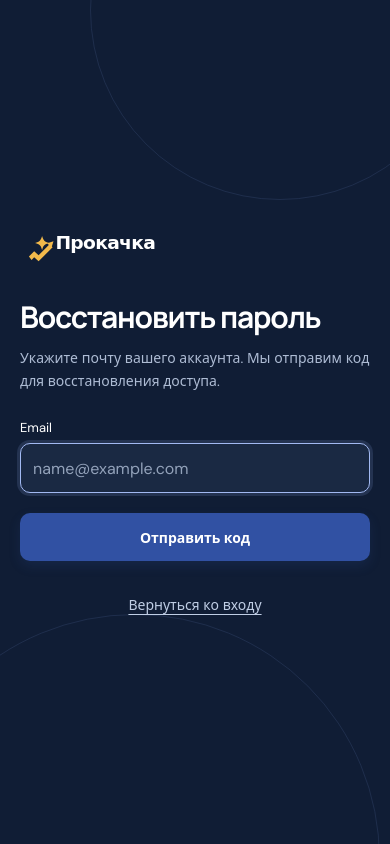
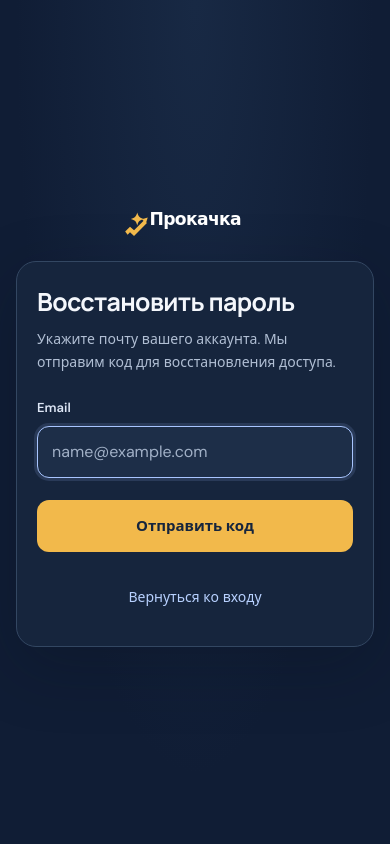
Before and after one commit to mergentlegen/prokachka, a Next.js app: page / in a window 390 px wide. Both pictures are taken after a click on the button "Забыли пароль?". Built offline with nearby package versions, Linux system fonts and the light colour scheme; no server answers.

Commit message:
fixed registration

```diff
--- a/frontend/features/auth/AuthField.tsx
+++ b/frontend/features/auth/AuthField.tsx
@@ -1,17 +1,18 @@
 "use client";
 
 import { useState } from "react";
+import type { ReactNode } from "react";
 import styles from "./AuthScreen.module.css";
 
-export function AuthField({ name, label, value, type, autoComplete, placeholder, error, credentialError = false, onChange, onBlur }: {
+export function AuthField({ name, label, value, type, autoComplete, placeholder, error, credentialError = false, action, onChange, onBlur }: {
   name: string; label: string; value: string; type: string; autoComplete: string; placeholder: string;
-  error?: string; credentialError?: boolean; onChange: (value: string) => void; onBlur?: () => void;
+  error?: string; credentialError?: boolean; action?: ReactNode; onChange: (value: string) => void; onBlur?: () => void;
 }) {
   const [revealed, setRevealed] = useState(false);
   const invalid = Boolean(error) || credentialError;
   const id = `auth-${name}`;
   return <div className={styles.field}>
-    <label htmlFor={id}>{label}</label>
+    <div className={styles.fieldHeading}><label htmlFor={id}>{label}</label>{action}</div>
     <div className={`${styles.input} ${invalid ? styles.invalid : ""}`}>
       <input id={id} name={name} type={type === "password" && revealed ? "text" : type} value={value} required autoComplete={autoComplete}
         autoCapitalize={type === "email" ? "none" : undefined} spellCheck={type === "email" ? false : undefined}
--- /dev/null
+++ b/frontend/features/auth/AuthLayout.tsx
@@ -0,0 +1,14 @@
+import Image from "next/image";
+import type { ReactNode } from "react";
+import styles from "./AuthScreen.module.css";
+
+export function AuthLayout({ children }: { children: ReactNode }) {
+  return <main className={styles.screen}>
+    <div className={styles.panel}>
+      <div className={styles.brand}>
+        <Image src="/brand/logo-light.svg" alt="Прокачка" width={180} height={60} unoptimized />
+      </div>
+      <div className={styles.card}>{children}</div>
+    </div>
+  </main>;
+}
--- a/frontend/features/auth/AuthScreen.module.css
+++ b/frontend/features/auth/AuthScreen.module.css
@@ -1,46 +1,126 @@
-.screen.screen { padding:32px 20px; justify-content:flex-start; }
-.screen .panel { width:min(440px,100%); margin:auto; padding:16px 0; }
-.screen .brand { margin-bottom:28px; }
-.heading { margin:0 0 12px; color:white; font-size:30px; line-height:1.2; }
-.intro { margin:0 0 26px; max-width:42ch; color:#aebcd4; font-size:14px; line-height:1.65; }
-.registerPrompt { display:flex; align-items:center; flex-wrap:wrap; gap:0 6px; margin:-8px 0; color:#aebcd4; font-size:13px; line-height:1.5; }
-.registerPrompt button { min-height:44px; padding:8px 0; border:0; border-radius:4px; background:transparent; color:#f1c977; font:inherit; font-weight:700; text-decoration:underline; text-underline-offset:4px; }
-.registerPrompt button:hover { color:#ffe0a2; }
-.registerPrompt button:focus-visible { outline:2px solid #f1c977; outline-offset:4px; }
-.forgotAction { justify-self:end; min-height:44px; margin:-12px 0; padding:8px 0; border:0; border-radius:4px; background:transparent; color:#f1c977; font:inherit; font-size:13px; text-decoration:underline; text-underline-offset:4px; }
-.forgotAction:hover { color:#ffe0a2; }
-.forgotAction:focus-visible { outline:2px solid #f1c977; outline-offset:4px; }
-.forgotAction:disabled { opacity:.6; }
-.screen .form { display:grid; gap:20px; margin:0; }
-.fields { display:grid; min-width:0; gap:18px; border:0; padding:0; margin:0; }
-.names { display:grid; grid-template-columns:repeat(2,minmax(0,1fr)); gap:14px; }
-.field { display:grid; gap:7px; min-width:0; }
-.screen .field label { margin:0; font-size:13px; }
-.input { display:flex; align-items:center; min-width:0; min-height:48px; border:1px solid #40516e; border-radius:10px; background:#1a2943; transition:border-color .15s,box-shadow .15s; }
-.input:focus-within { border-color:#a2b9f2; box-shadow:0 0 0 3px #91abef26; }
-.input.invalid { border-color:#ed929c; background:#3b2536; }
-.input.invalid:focus-within { box-shadow:0 0 0 3px #ed929c26; }
-.input input { min-width:0; width:100%; height:48px; padding:12px; border:0; outline:0; border-radius:inherit; background:transparent; color:white; font:inherit; font-size:16px; }
-.input input::placeholder { color:#93a2ba; }
-.input input:disabled { opacity:.65; }
-.reveal { flex:0 0 44px; width:44px; height:44px; padding:12px; border:0; border-radius:8px; background:transparent; color:#b9c9e6; }
-.reveal svg { display:block; width:20px; height:20px; }
-.fieldError { margin:0; color:#ffb5bb; font-size:12px; line-height:1.5; }
-.notice { display:flex; align-items:flex-start; gap:12px; padding:14px; border:1px solid #a654635e; border-radius:12px; background:#562b394d; color:#ffe1e5; }
-.notice > span { display:grid; place-items:center; flex:0 0 24px; height:24px; border-radius:50%; background:#d8778926; color:#ffb5bb; font-weight:800; }
-.notice strong { display:block; font-size:13px; line-height:1.5; }
-.notice p { margin:4px 0 0; font-size:13px; line-height:1.5; }
-.screen .submit { width:100%; min-height:48px; margin:0; padding:12px 18px; border-radius:10px; font-size:14px; justify-content:center; }
-.screen .tabs { margin:0; }
-.screen .tabs button { min-height:44px; font-size:13px; }
-.mailIcon { display:grid; place-items:center; width:56px; height:56px; margin-bottom:24px; border:1px solid #40516e; border-radius:16px; background:#1a2943; color:#f1c977; font-size:30px; }
-.emailAddress { color:#e7efff; overflow-wrap:anywhere; }
-.screen input.codeInput { text-align:center; font-size:26px; font-variant-numeric:tabular-nums; letter-spacing:.35em; padding-left:calc(12px + .35em); min-height:56px; }
-.codeHint { margin:0; color:#aebcd4; font-size:13px; line-height:1.5; }
-.successNotice { margin:0; padding:14px; border:1px solid #50b8975e; border-radius:12px; background:#50b89714; color:#b8efd8; font-size:14px; line-height:1.5; }
-.secondaryAction,.backAction { width:100%; min-height:48px; padding:12px; border-radius:10px; color:#e7efff; font:inherit; font-size:14px; line-height:1.5; }
-.secondaryAction { border:1px solid #40516e; background:#1a2943; }
-.backAction { border:0; background:transparent; color:#c0cee5; text-decoration:underline; text-underline-offset:4px; }
-.secondaryAction:disabled,.backAction:disabled { cursor:default; opacity:.6; }
-.secondaryAction:focus-visible,.backAction:focus-visible { outline:2px solid #f1c977; outline-offset:3px; }
-@media(max-width:380px) { .names { grid-template-columns:minmax(0,1fr); } .heading { font-size:27px; } }
+.screen {
+  display: flex;
+  min-height: 100vh;
+  min-height: 100svh;
+  padding: 40px 24px;
+  background: radial-gradient(ellipse at 50% 0%, #243b5b66, transparent 65%), #101d35;
+  color: #f4f7fc;
+  color-scheme: dark;
+}
+.panel { width: min(480px, 100%); min-width: 0; margin: auto; }
+.brand { display: flex; justify-content: center; margin-bottom: 20px; }
+.brand img { display: block; width: 180px; height: 60px; }
+.card {
+  min-width: 0;
+  padding: 32px;
+  border: 1px solid #334762;
+  border-radius: 24px;
+  background: #16253d;
+  box-shadow: 0 20px 64px #070e1d40;
+}
+.heading { margin: 0 0 10px; color: #f4f7fc; font-size: 28px; line-height: 1.25; letter-spacing: -.025em; text-wrap: balance; }
+.intro { margin: 0 0 24px; color: #b1bfd4; font-size: 14px; line-height: 1.65; }
+.form { display: grid; min-width: 0; gap: 22px; margin: 0; }
+.fields { display: grid; min-width: 0; gap: 20px; border: 0; padding: 0; margin: 0; }
+/* Keep each field's height intrinsic: an adjacent error must never stretch its input. */
+.names { display: grid; grid-template-columns: repeat(2, minmax(0, 1fr)); align-items: start; gap: 16px; }
+.field { display: flex; flex-direction: column; gap: 8px; min-width: 0; }
+.fieldHeading { display: flex; align-items: center; justify-content: space-between; flex-wrap: wrap; gap: 4px 12px; min-height: 20px; }
+.field label { display: block; margin: 0; color: #dde6f5; font-size: 13px; font-weight: 600; line-height: 20px; }
+.input {
+  display: flex;
+  align-items: center;
+  flex: none;
+  min-width: 0;
+  min-height: 52px;
+  border: 1px solid #52647e;
+  border-radius: 12px;
+  background: #1d2e48;
+  transition: border-color .15s, box-shadow .15s;
+}
+.input:focus-within { border-color: #a8c5ff; box-shadow: 0 0 0 3px #91abef26; }
+.input.invalid { border-color: #e78e9c; background: #392939; }
+.input.invalid:focus-within { box-shadow: 0 0 0 3px #ed929c26; }
+.input input {
+  min-width: 0;
+  width: 100%;
+  height: 50px;
+  padding: 12px 14px;
+  border: 0;
+  outline: 0;
+  border-radius: inherit;
+  background: transparent;
+  color: #f4f7fc;
+  font: inherit;
+  font-size: 16px;
+  line-height: 24px;
+}
+.input input::placeholder { color: #a1b0c6; opacity: 1; }
+.input input:autofill { box-shadow: inset 0 0 0 100px #1d2e48; -webkit-text-fill-color: #f4f7fc; caret-color: #f4f7fc; }
+.input.invalid input:autofill { box-shadow: inset 0 0 0 100px #392939; }
+.input input:disabled { cursor: wait; opacity: .65; }
+.reveal { display: grid; place-items: center; flex: 0 0 44px; width: 44px; height: 44px; margin-right: 3px; padding: 12px; border: 0; border-radius: 8px; background: transparent; color: #b9c9e6; }
+.reveal svg { display: block; width: 20px; height: 20px; }
+.fieldError { margin: 0; color: #ffb5bb; font-size: 12px; line-height: 1.5; overflow-wrap: anywhere; }
+.forgotAction { min-height: 32px; padding: 4px 0; border: 0; border-radius: 4px; background: transparent; color: #b8d1ff; font: inherit; font-size: 13px; font-weight: 500; line-height: 20px; text-align: right; }
+.registerPrompt { display: flex; align-items: center; justify-content: center; flex-wrap: wrap; column-gap: 6px; margin: -6px 0 0; color: #b1bfd4; font-size: 13px; line-height: 1.5; text-align: center; }
+.registerPrompt button { min-height: 44px; padding: 8px 0; border: 0; border-radius: 4px; background: transparent; color: #b8d1ff; font: inherit; font-weight: 600; }
+.tabs { display: grid; grid-template-columns: repeat(2, minmax(0, 1fr)); gap: 4px; margin: 0; padding: 4px; border: 1px solid #2c3e59; border-radius: 12px; background: #101d32; }
+.tabs button { min-width: 0; min-height: 44px; padding: 10px 8px; border: 1px solid transparent; border-radius: 8px; background: transparent; color: #aebed5; font: inherit; font-size: 13px; font-weight: 600; line-height: 20px; }
+.tabs .activeTab { border-color: #475e80; background: #2d4262; color: #fff; box-shadow: 0 2px 6px #0000001a; }
+.submit {
+  width: 100%;
+  min-height: 52px;
+  margin: 0;
+  padding: 14px 18px;
+  border: 1px solid transparent;
+  border-radius: 12px;
+  background: #f2b94b;
+  color: #16253d;
+  font: inherit;
+  font-size: 15px;
+  font-weight: 700;
+  line-height: 22px;
+  text-align: center;
+  transition: background-color .15s, box-shadow .15s;
+}
+.submit:active:not(:disabled) { background: #e6aa36; }
+.screen button:disabled { cursor: not-allowed; opacity: .55; }
+.screen button:focus-visible { outline: 2px solid #a8c5ff; outline-offset: 3px; }
+.notice { display: flex; align-items: flex-start; gap: 12px; padding: 14px; border: 1px solid #a6546370; border-radius: 12px; background: #562b394d; color: #ffe1e5; overflow-wrap: anywhere; }
+.notice > span { display: grid; place-items: center; flex: 0 0 24px; height: 24px; border-radius: 50%; background: #d8778926; color: #ffb5bb; font-weight: 800; }
+.notice > div { min-width: 0; }
+.notice strong { display: block; font-size: 13px; line-height: 1.5; }
+.notice p { margin: 4px 0 0; font-size: 13px; line-height: 1.5; }
+.notice > p { margin: 0; }
+.mailIcon { display: grid; place-items: center; width: 48px; height: 48px; margin-bottom: 20px; border: 1px solid #40516e; border-radius: 14px; background: #1d2e48; color: #f2b94b; font-size: 28px; }
+.emailAddress { color: #e7efff; overflow-wrap: anywhere; }
+.input input.codeInput { text-align: center; font-size: 26px; font-variant-numeric: tabular-nums; letter-spacing: .35em; padding-left: calc(14px + .35em); height: 56px; }
+.codeHint { margin: 0; color: #b1bfd4; font-size: 13px; line-height: 1.5; }
+.successNotice { margin: 0; padding: 14px; border: 1px solid #50b8975e; border-radius: 12px; background: #50b89714; color: #b8efd8; font-size: 14px; line-height: 1.5; }
+.secondaryAction, .backAction { width: 100%; min-height: 48px; padding: 12px; border-radius: 12px; color: #e7efff; font: inherit; font-size: 14px; line-height: 1.5; }
+.secondaryAction { border: 1px solid #52647e; background: #1d2e48; }
+.backAction { border: 0; background: transparent; color: #b8d1ff; }
+@media (hover: hover) {
+  .submit:hover:not(:disabled) { background: #f9c96b; box-shadow: 0 4px 18px #f2b94b1f; }
+  .forgotAction:hover:not(:disabled), .registerPrompt button:hover:not(:disabled), .backAction:hover:not(:disabled) { color: #e0ebff; text-decoration: underline; text-underline-offset: 4px; }
+  .reveal:hover:not(:disabled) { background: #ffffff0a; color: #fff; }
+  .tabs button:hover:not(:disabled):not(.activeTab) { background: #1d2e48; color: #fff; }
+  .secondaryAction:hover:not(:disabled) { background: #293e5c; }
+}
+@media (max-width: 520px) {
+  .screen { padding: max(20px, env(safe-area-inset-top)) max(16px, env(safe-area-inset-right)) max(24px, env(safe-area-inset-bottom)) max(16px, env(safe-area-inset-left)); }
+  .brand { margin-bottom: 16px; }
+  .brand img { width: 156px; height: 52px; }
+  .card { padding: 24px 20px; border-radius: 20px; }
+  .heading { font-size: 25px; }
+  .names { grid-template-columns: minmax(0, 1fr); gap: 20px; }
+}
+@media (max-width: 360px) {
+  .screen { padding-inline: 12px; }
+  .card { padding-inline: 16px; }
+  .heading { font-size: 24px; }
+}
+@media (prefers-reduced-motion: reduce) {
+  .input, .submit { transition: none; }
+}
--- a/frontend/features/auth/AuthScreen.tsx
+++ b/frontend/features/auth/AuthScreen.tsx
@@ -1,7 +1,7 @@
 "use client";
 
 import { useEffect, useRef, useState, useSyncExternalStore } from "react";
-import type { FormEvent } from "react";
+import type { FormEvent, ReactNode } from "react";
 import { clearDevSession } from "@/frontend/shared/api/client";
 import { dataCache } from "@/frontend/shared/api/data-cache";
 import { userScope } from "@/shared/domain/live-updates";
@@ -11,6 +11,7 @@ import type { AuthUser } from "@/shared/domain/types";
 import styles from "./AuthScreen.module.css";
 import { EmailConfirmation, emailConfirmationSnapshot, rememberEmailConfirmation, restoreEmailConfirmation, subscribeEmailConfirmation } from "./EmailConfirmation";
 import { AuthField } from "./AuthField";
+import { AuthLayout } from "./AuthLayout";
 import { PasswordRecovery, passwordRecoverySnapshot, rememberPasswordRecovery, restorePasswordRecovery, subscribePasswordRecovery } from "./PasswordRecovery";
 
 export function AuthScreen({ onAuthenticated, initialMode = "login" }: { onAuthenticated: (user: AuthUser) => void; initialMode?: AuthMode }) {
@@ -84,10 +85,10 @@ export function AuthScreen({ onAuthenticated, initialMode = "login" }: { onAuthe
     if (pending) return;
     setMode(next); setTouched(new Set()); setAttempted(false); setServerErrors({}); setError(""); setCredentialsInvalid(false); setSuccess("");
   }
-  function field(name: AuthFieldName, label: string, autocomplete: string, placeholder: string, type = "text") {
+  function field(name: AuthFieldName, label: string, autocomplete: string, placeholder: string, type = "text", action?: ReactNode) {
     const message = serverErrors[name] || ((attempted || touched.has(name)) ? validation[name] : undefined);
     const credentialError = credentialsInvalid && (name === "email" || name === "password");
-    return <AuthField name={name} label={label} value={values[name]} type={type} autoComplete={autocomplete} placeholder={placeholder}
+    return <AuthField key={name} name={name} label={label} value={values[name]} type={type} autoComplete={autocomplete} placeholder={placeholder} action={action}
       error={message} credentialError={credentialError} onChange={(value) => change(name, value)}
       onBlur={() => setTouched((current) => new Set(current).add(name))} />;
   }
@@ -102,29 +103,25 @@ export function AuthScreen({ onAuthenticated, initialMode = "login" }: { onAuthe
     rememberEmailConfirmation(null); setValues((current) => ({ ...current, email: confirmation.email }));
     setAttempted(false); setError("");
   }} />;
-  return <main className={`login-shell ${styles.screen}`}>
-    <div className="login-decor decor-one" aria-hidden="true" /><div className="login-decor decor-two" aria-hidden="true" />
-    <div className={`login-panel ${styles.panel}`}>
-      <div className={`login-brand ${styles.brand}`}><img className="brand-logo" src="/brand/logo-light.svg" alt="Прокачка" /></div>
+  return <AuthLayout>
       <h1 className={styles.heading}>{mode === "login" ? "Войти в аккаунт" : "Создать аккаунт"}</h1>
       <p className={styles.intro}>{mode === "login" ? "С возвращением! Продолжайте выполнять задания и расти вместе с командой." : "Присоединяйтесь к команде: выполняйте задания, получайте обратную связь и следите за своим прогрессом."}</p>
-      <form ref={formRef} className={`login-form ${styles.form}`} noValidate onSubmit={submit} aria-busy={pending}>
-        <div className={`auth-tabs ${styles.tabs}`}><button type="button" disabled={pending} className={mode === "login" ? "active" : ""} aria-pressed={mode === "login"} onClick={() => switchMode("login")}>Войти</button><button type="button" disabled={pending} className={mode === "register" ? "active" : ""} aria-pressed={mode === "register"} onClick={() => switchMode("register")}>Регистрация</button></div>
+      <form ref={formRef} className={styles.form} noValidate onSubmit={submit} aria-busy={pending}>
+        <div className={styles.tabs} role="group" aria-label="Вход или регистрация"><button type="button" disabled={pending} className={mode === "login" ? styles.activeTab : ""} aria-pressed={mode === "login"} onClick={() => switchMode("login")}>Войти</button><button type="button" disabled={pending} className={mode === "register" ? styles.activeTab : ""} aria-pressed={mode === "register"} onClick={() => switchMode("register")}>Регистрация</button></div>
         <fieldset className={styles.fields} disabled={pending}>
           {mode === "register" && <div className={styles.names}>{field("firstName", "Имя", "given-name", "Имя")}{field("lastName", "Фамилия", "family-name", "Фамилия")}</div>}
           {field("email", "Email", "email", "name@example.com", "email")}
-          {field("password", "Пароль", mode === "login" ? "current-password" : "new-password", mode === "register" ? "Минимум 6 символов" : "Ваш пароль", "password")}
+          {field("password", "Пароль", mode === "login" ? "current-password" : "new-password", mode === "register" ? "Минимум 6 символов" : "Ваш пароль", "password", mode === "login" &&
+            <button type="button" className={styles.forgotAction} disabled={pending} onClick={() => {
+              setValues((current) => ({ ...current, password: "", passwordConfirmation: "" }));
+              rememberPasswordRecovery({ step: "email", email: values.email.trim().slice(0, 254), resendAt: 0, expiresAt: Date.now() + 600_000 });
+            }}>Забыли пароль?</button>)}
           {mode === "register" && field("passwordConfirmation", "Повторите пароль", "new-password", "Повторите пароль", "password")}
         </fieldset>
-        {mode === "login" && <button type="button" className={styles.forgotAction} disabled={pending} onClick={() => {
-          setValues((current) => ({ ...current, password: "", passwordConfirmation: "" }));
-          rememberPasswordRecovery({ step: "email", email: values.email.trim().slice(0, 254), resendAt: 0, expiresAt: Date.now() + 600_000 });
-        }}>Забыли пароль?</button>}
-        {mode === "login" && <p className={styles.registerPrompt}>Нет аккаунта? <button type="button" disabled={pending} onClick={() => switchMode("register")}>Зарегистрируйтесь</button></p>}
         {error && <div className={styles.notice} role="alert" id="auth-request-error"><span aria-hidden="true">!</span><div><strong>{mode === "login" ? "Не удалось войти" : "Не удалось зарегистрироваться"}</strong><p>{error}</p></div></div>}
         {success && <p className={styles.successNotice} role="status">{success}</p>}
-        <button type="submit" className={`primary-button login-button ${styles.submit}`} disabled={pending}>{pending ? "Проверяем..." : mode === "login" ? "Войти" : "Создать аккаунт"}</button>
+        <button type="submit" className={styles.submit} disabled={pending}>{pending ? "Проверяем..." : mode === "login" ? "Войти" : "Создать аккаунт"}</button>
+        <p className={styles.registerPrompt}>{mode === "login" ? "Нет аккаунта?" : "Уже есть аккаунт?"} <button type="button" disabled={pending} onClick={() => switchMode(mode === "login" ? "register" : "login")}>{mode === "login" ? "Зарегистрируйтесь" : "Войти"}</button></p>
       </form>
-    </div>
-  </main>;
+  </AuthLayout>;
 }
--- a/frontend/features/auth/EmailConfirmation.tsx
+++ b/frontend/features/auth/EmailConfirmation.tsx
@@ -3,7 +3,7 @@
 import { useEffect, useRef, useState } from "react";
 import type { FormEvent } from "react";
 import type { AuthUser } from "@/shared/domain/types";
-import Image from "next/image";
+import { AuthLayout } from "./AuthLayout";
 import styles from "./AuthScreen.module.css";
 
 export type PendingEmailConfirmation = { email: string; resendAt: number };
@@ -96,10 +96,7 @@ export function EmailConfirmation({ initial, onBack, onAuthenticated }: {
   }
   function submit(event: FormEvent) { event.preventDefault(); void send("verify"); }
 
-  return <main className={`login-shell ${styles.screen}`}>
-    <div className="login-decor decor-one" aria-hidden="true" /><div className="login-decor decor-two" aria-hidden="true" />
-    <div className={`login-panel ${styles.panel}`}>
-      <div className={`login-brand ${styles.brand}`}><Image className="brand-logo" src="/brand/logo-light.svg" alt="Прокачка" width={180} height={52} unoptimized /></div>
+  return <AuthLayout>
       <div className={styles.mailIcon} aria-hidden="true">✉</div>
       <h1 className={styles.heading}>Подтвердите почту</h1>
       <p className={styles.intro}>Введите код из письма на <strong className={styles.emailAddress}>{initial.email}</strong>. Если письмо не пришло, проверьте папку «Спам».</p>
@@ -117,12 +114,11 @@ export function EmailConfirmation({ initial, onBack, onAuthenticated }: {
         </div>
         {error && <div id="email-code-error" className={styles.notice} role="alert"><p>{error}</p></div>}
         {notice && <p className={styles.successNotice} role="status">{notice}</p>}
-        <button type="submit" className={`primary-button login-button ${styles.submit}`} disabled={Boolean(pending)}>{pending === "verify" ? "Подтверждаем…" : "Подтвердить почту"}</button>
+        <button type="submit" className={styles.submit} disabled={Boolean(pending)}>{pending === "verify" ? "Подтверждаем…" : "Подтвердить почту"}</button>
         <button type="button" className={styles.secondaryAction} disabled={Boolean(pending) || seconds > 0} onClick={() => void send("resend")}>
           {pending === "resend" ? "Отправляем…" : seconds > 0 ? `Отправить код повторно через ${seconds} с` : "Отправить код повторно"}
         </button>
         <button type="button" className={styles.backAction} disabled={Boolean(pending)} onClick={onBack}>Изменить почту или вернуться ко входу</button>
       </form>
-    </div>
-  </main>;
+  </AuthLayout>;
 }
--- a/frontend/features/auth/PasswordRecovery.tsx
+++ b/frontend/features/auth/PasswordRecovery.tsx
@@ -2,7 +2,7 @@
 
 import { useEffect, useRef, useState } from "react";
 import type { FormEvent } from "react";
-import Image from "next/image";
+import { AuthLayout } from "./AuthLayout";
 import { AuthField } from "./AuthField";
 import styles from "./AuthScreen.module.css";
 
@@ -110,10 +110,7 @@ export function PasswordRecovery({ initial, onBack, onDone }: {
   }
   function submit(event: FormEvent) { event.preventDefault(); void send(state.step === "email" ? "request" : state.step === "code" ? "verify" : "reset"); }
   const title = state.step === "email" ? "Восстановить пароль" : state.step === "code" ? "Проверьте почту" : "Новый пароль";
-  return <main className={`login-shell ${styles.screen}`}>
-    <div className="login-decor decor-one" aria-hidden="true" /><div className="login-decor decor-two" aria-hidden="true" />
-    <div className={`login-panel ${styles.panel}`}>
-      <div className={`login-brand ${styles.brand}`}><Image className="brand-logo" src="/brand/logo-light.svg" alt="Прокачка" width={180} height={52} unoptimized /></div>
+  return <AuthLayout>
       <h1 className={styles.heading}>{title}</h1>
       <p className={styles.intro}>{state.step === "email" ? "Укажите почту вашего аккаунта. Мы отправим код для восстановления доступа."
         : state.step === "code" ? <>Если аккаунт <strong className={styles.emailAddress}>{state.email}</strong> существует, на эту почту отправлен код. Проверьте также папку «Спам».</>
@@ -138,7 +135,7 @@ export function PasswordRecovery({ initial, onBack, onDone }: {
         </fieldset>
         {error && <div className={styles.notice} role="alert"><p>{error}</p></div>}
         {notice && <p className={styles.successNotice} role="status">{notice}</p>}
-        <button type="submit" className={`primary-button login-button ${styles.submit}`} disabled={pending || (state.step === "email" && seconds > 0)}>
+        <button type="submit" className={styles.submit} disabled={pending || (state.step === "email" && seconds > 0)}>
           {pending ? "Подождите…" : state.step === "email" ? seconds > 0 ? `Отправить код через ${seconds} с` : "Отправить код" : state.step === "code" ? "Подтвердить код" : "Сохранить новый пароль"}
         </button>
         {state.step === "code" && <button type="button" className={styles.secondaryAction} disabled={pending || seconds > 0} onClick={() => void send("request")}>
@@ -149,6 +146,5 @@ export function PasswordRecovery({ initial, onBack, onDone }: {
         }}>Изменить email</button>}
         <button type="button" className={styles.backAction} disabled={pending} onClick={() => onBack(state.step === "email" ? email : state.email)}>Вернуться ко входу</button>
       </form>
-    </div>
-  </main>;
+  </AuthLayout>;
 }
```
Also changed, not shown: tests/email-auth-ui.cjs (+47 -1 lines), 1 other file (tests, documents, lock files or other folders).
